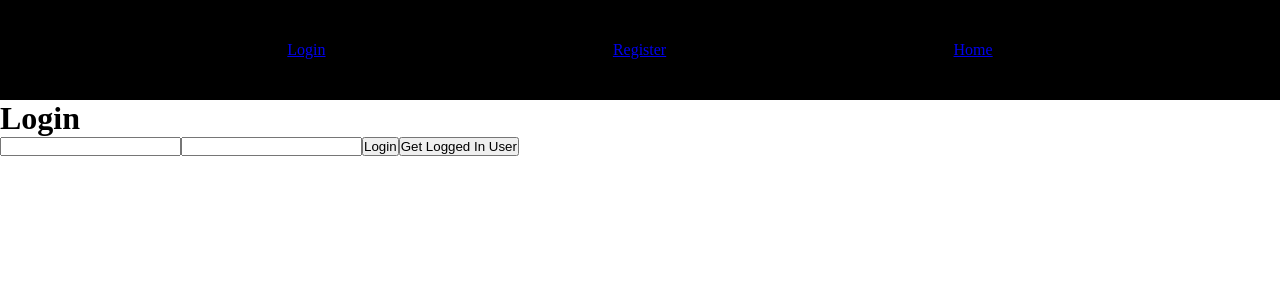
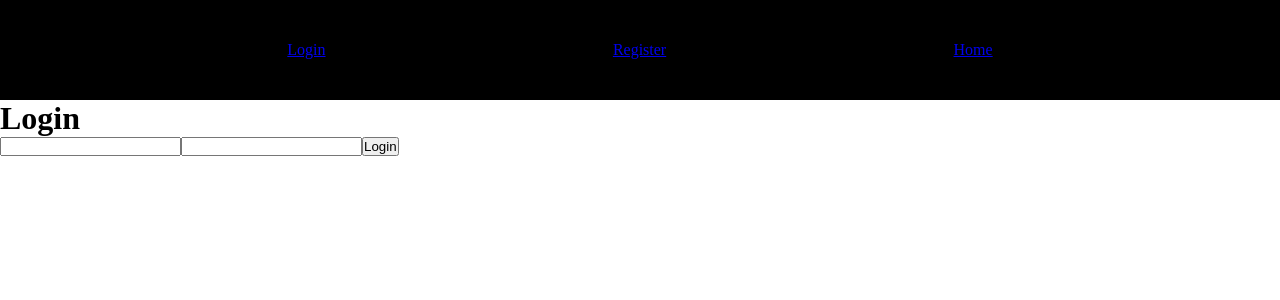
Before and after one commit to goodeats/passport, a React (Create React App) app in the folder client/: page /login in a window 1280 px wide. Shown: the top 300 px of the page. Built offline with nearby package versions, Linux system fonts and the light colour scheme; no server answers.

Commit message:
do not need this button since user is retrieved from context

```diff
--- a/client/src/Pages/LoginPage.tsx
+++ b/client/src/Pages/LoginPage.tsx
@@ -23,16 +23,6 @@ export default function LoginPage() {
       });
   };
 
-  const getUser = () => {
-    axios
-      .get('http://localhost:4000/user', {
-        withCredentials: true,
-      })
-      .then((res) => {
-        console.log(res.data);
-      });
-  };
-
   return (
     <div>
       <h1>Login</h1>
@@ -47,7 +37,6 @@ export default function LoginPage() {
         onChange={(e) => setPassword(e.target.value)}
       />
       <button onClick={login}>Login</button>
-      <button onClick={getUser}>Get Logged In User</button>
     </div>
   );
 }
```
